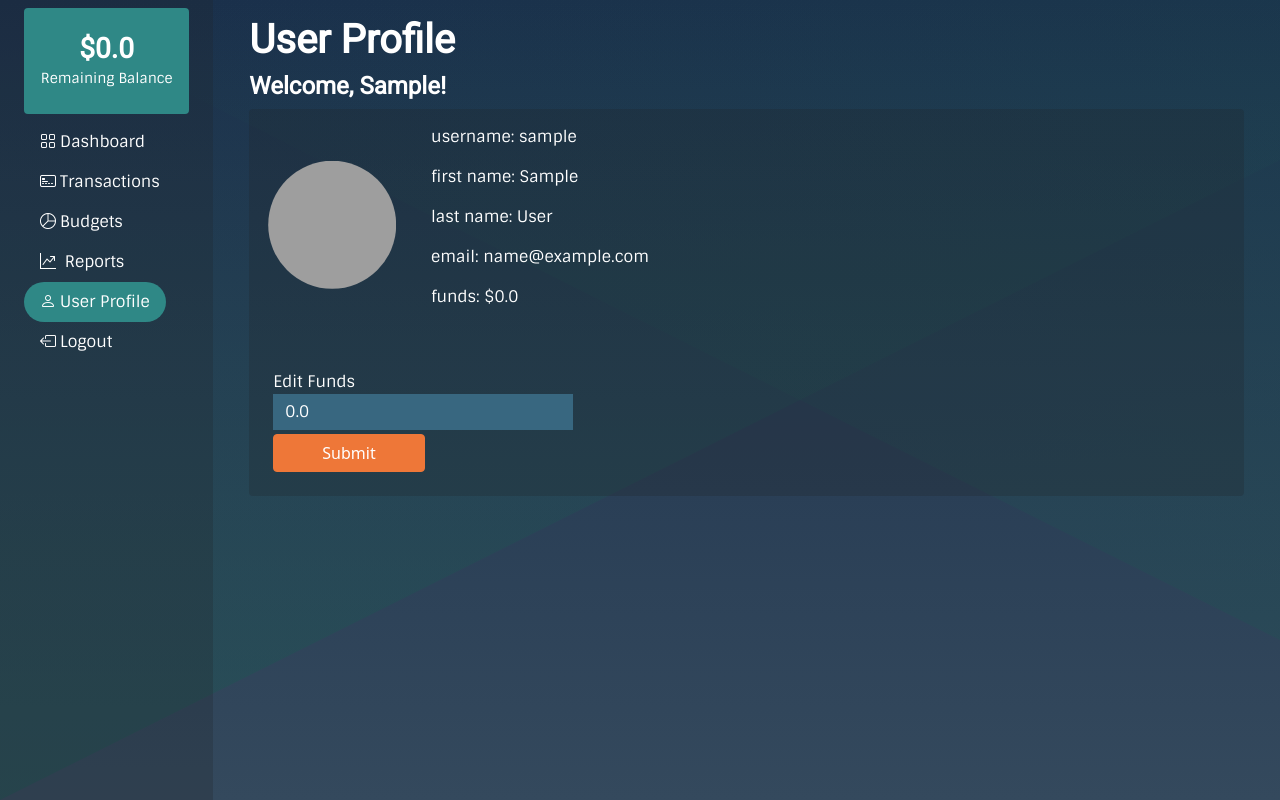
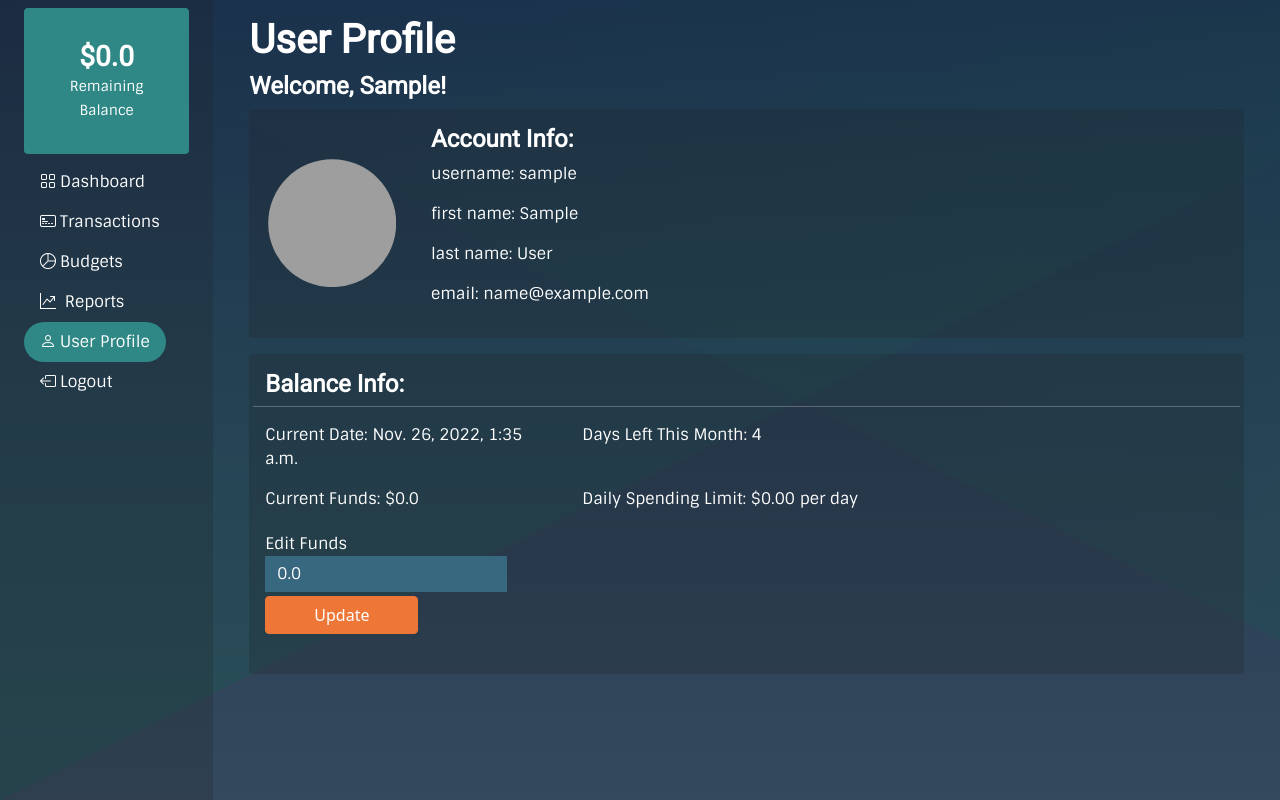
Before and after one commit to tkashi137/WEB4350_Capstone, a Django app: page /profile/ in a window 1280 px wide. Run offline with Django 4.2, Linux system fonts and the light colour scheme; the visitor is signed in with stand-in values (Sample User, id 1); data comes from the database, SQL or seed files in the repository; some libraries are stand-ins or nearby versions; grey boxes are pictures that could not be loaded.

Commit message:
added daily spending limit

```diff
--- a/budget/templates/budget/base.html
+++ b/budget/templates/budget/base.html
@@ -53,10 +53,13 @@
                 class="d-none d-sm-block d-sm-block d-sm-none d-md-block col-auto col-xl-2 px-sm-2 px-0 bg-dark bg-opacity-25">
             <div class="d-flex flex-column align-items-center align-items-sm-start px-3 pt-2 text-white min-vh-100">
                 <div style="background-color: #2F8886; width: 100%" class="card text-white bg-opacity-25">
-                    <div class="card-body align-items-center py-4">
-                        <h3 class="card-text text-center py-0 my-0">${{ user.profile.funds }}</h3>
-                        <p class="card-text text-center py-0 my-0"><small>Remaining Balance</small></p>
-                    </div>
+                    <a {% if request.resolver_match.url_name == 'profile' %}class="nav-link active"{% endif %}
+                           href="{% url 'profile' %}" class="nav-link">
+                       <div class="card-body align-items-center py-4">
+                            <h3 class="card-text text-center py-0 my-0">${{ user.profile.funds }}</h3>
+                            <p class="card-text text-center py-0 my-0"><small>Remaining Balance</small></p>
+                        </div>
+                    </a>
                 </div>
                 <ul class="nav nav-pills flex-column mb-sm-auto mb-0 align-items-center align-items-sm-start pt-2 text-white">
                     <li class="nav-item">
--- a/users/templates/users/profile.html
+++ b/users/templates/users/profile.html
@@ -16,16 +16,30 @@
                     </div>
                     <div class="col-md-10">
                         <div class="card-body">
+                            <h4>Account Info:</h4>
                             <p>username: {{ user.username }}</p>
                                 <p>first name: {{ user.first_name }}</p>
                                 <p>last name: {{ user.last_name }}</p>
                                 <p>email: {{ user.email }}</p>
-                                <p>funds: ${{ user.profile.funds }}</p>
+
                         </div>
                     </div>
                 </div>
-                <div class="row">
-                    <form method="POST" class="my-4 mx-4 text-light col">
+            </div>
+            <div class="card mb-3 bg-dark bg-opacity-25">
+                <div class="row card-body">
+                    <h4>Balance Info:</h4>
+                    <hr class="text-white">
+                    <div class="row no-gutters col-md-8">
+                        <p class="col">Current Date: {{ now }} </p>
+                        <p class="col">Days Left This Month: {{ days_left }}</p>
+                    </div>
+                    <div class="row no-gutters col-md-8">
+                        <p class="col">Current Funds: ${{ user.profile.funds }}</p>
+                        <p class="col">Daily Spending Limit: ${{ spending_limit|floatformat:2 }} per day</p>
+                    </div>
+                    <div class="row col-md-10">
+                        <form method="POST" class="mb-4 text-light col">
                             {% csrf_token %}
                             <div class="row">
                                 <div class="col-4 form-group py-1">
@@ -33,11 +47,11 @@
                                     {{ form.funds }}
                                 </div>
                             </div>
-
-                        <button type="submit" class="btn btn-primary btn-custom-1 px-5">Submit</button>
+                            <button type="submit" class="btn btn-primary btn-custom-1 px-5">Update</button>
                         </form>
                     </div>
                 </div>
             </div>
         </div>
+    </div>
 {% endblock %}
--- a/users/views.py
+++ b/users/views.py
@@ -6,6 +6,9 @@ from .forms import RegistrationForm, UserForm, ProfileForm
 from django.contrib.auth.decorators import login_required
 from django.apps import apps
 from django.contrib.auth import authenticate, login
+from .models import Profile
+import calendar
+import datetime
 
 
 from budget import models as budget_models # jami - for default categories
@@ -16,6 +19,13 @@ from budget import models as budget_models # jami - for default categories
 
 @login_required
 def profilepage(request):
+    user = request.user
+    now = datetime.datetime.now()
+    month_days = calendar.monthrange(now.year, now.month)[1]
+    days_left = month_days - now.day
+    funds_list = Profile.objects.filter(user=user).values('funds').get()
+    funds = list(funds_list.values())[0]
+    spending_limit = funds / days_left
     if request.method == "POST":
         form = ProfileForm(request.POST, instance=request.user.profile)
         if form.is_valid():
@@ -25,7 +35,7 @@ def profilepage(request):
             messages.error(request, 'Unable to complete request')
         return redirect('profile')
     form = ProfileForm(instance=request.user.profile)
-    return render(request=request, template_name="users/profile.html", context={"user": request.user, "form": form})
+    return render(request=request, template_name="users/profile.html", context={"user": request.user, "form": form, 'now': now, 'days_left': days_left, 'spending_limit': spending_limit})
 
 
 def register(request):
```
Also changed, not shown: budget/templates/budget/dashboard.html (+15 -0 lines), budget/views.py (+13 -2 lines). Lines whose indentation alone changed are shown as unchanged.
